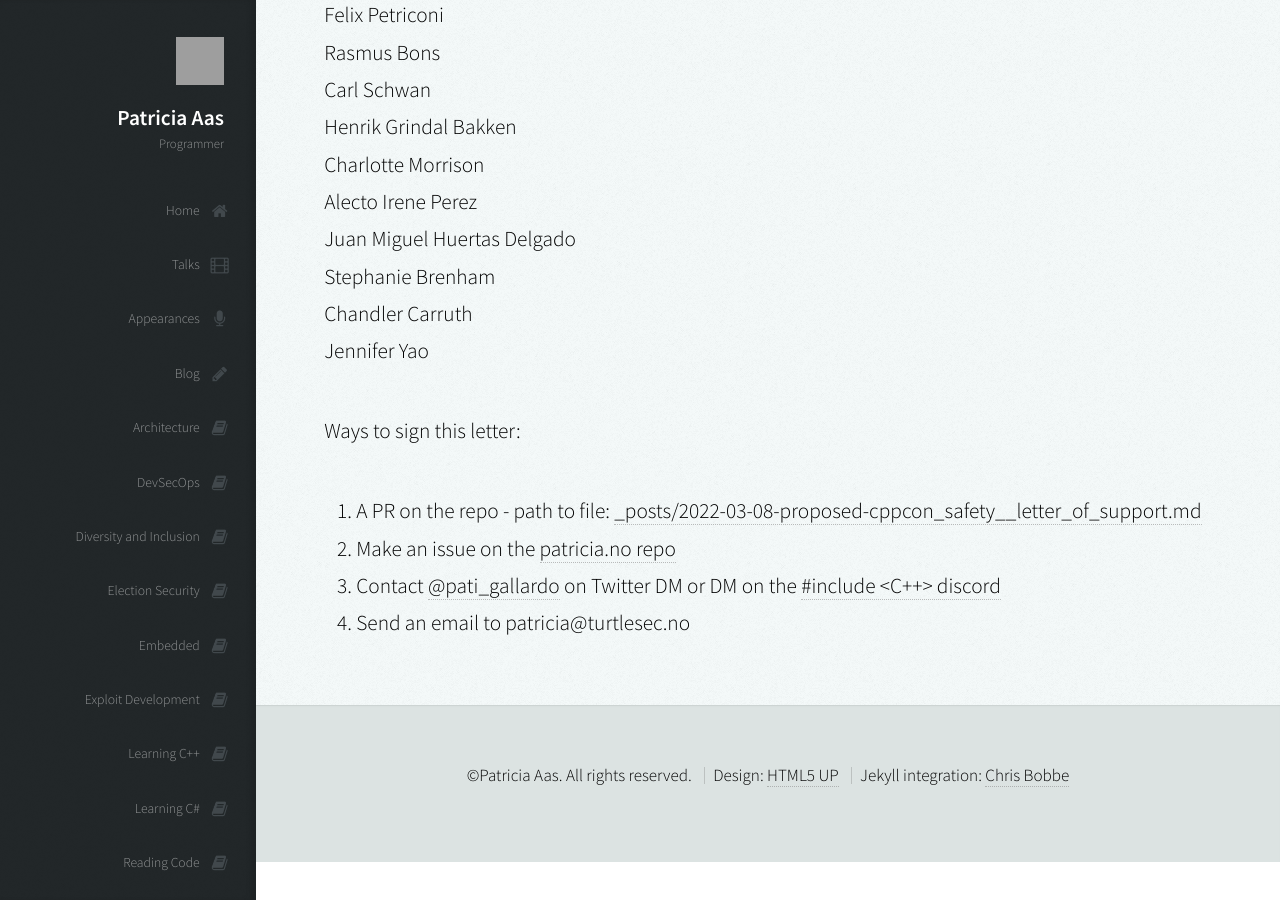
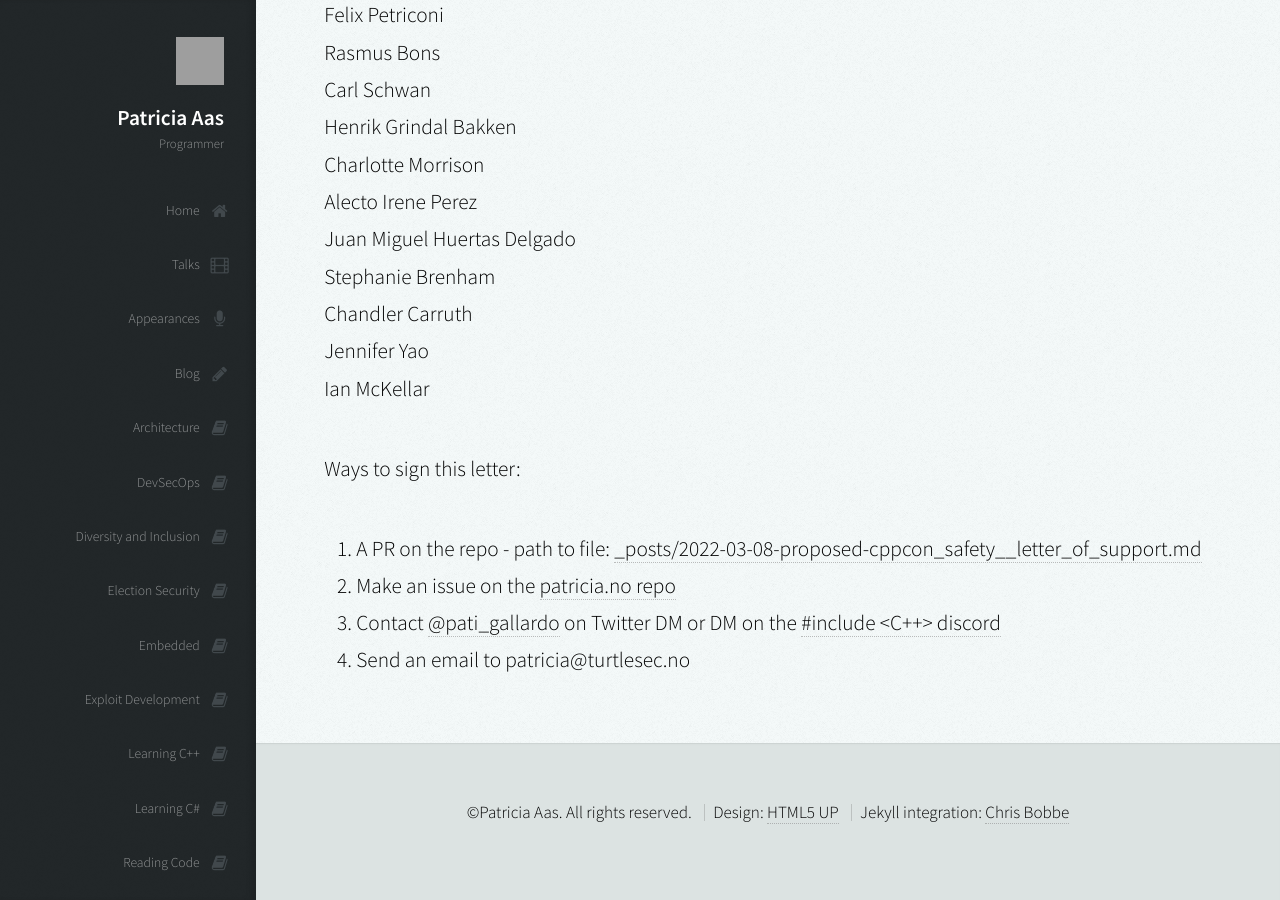
Before and after one commit to patricia-gallardo/patricia-gallardo.github.io, a Jekyll site: the page built from _posts/2022-03-08-proposed-cppcon_safety__letter_of_support.md, in a window 1280 px wide and 900 px high, scrolled down 3022 px. Built offline with Jekyll 4.4.1, drawn with Linux system fonts in a browser that asks for light colours; nearby versions of some CDN libraries; grey boxes are pictures that could not be loaded.

Commit message:
Update 2022-03-08-proposed-cppcon_safety__letter_of_support.md

```diff
--- a/_posts/2022-03-08-proposed-cppcon_safety__letter_of_support.md
+++ b/_posts/2022-03-08-proposed-cppcon_safety__letter_of_support.md
@@ -89,6 +89,7 @@ Juan Miguel Huertas Delgado <br>
 Stephanie Brenham <br>
 Chandler Carruth <br>
 Jennifer Yao<br>
+Ian McKellar<br>
 
 
 Ways to sign this letter:
```
